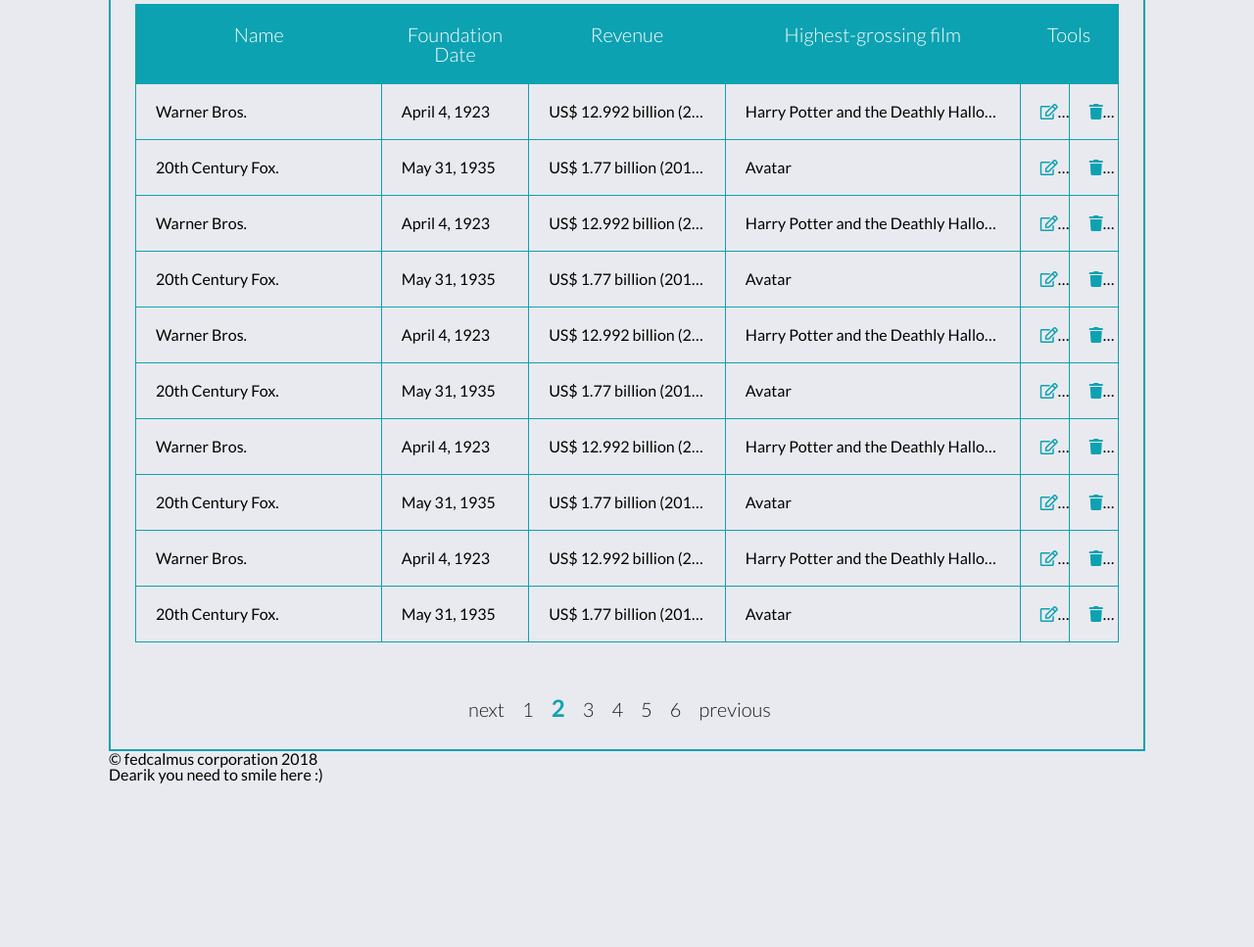
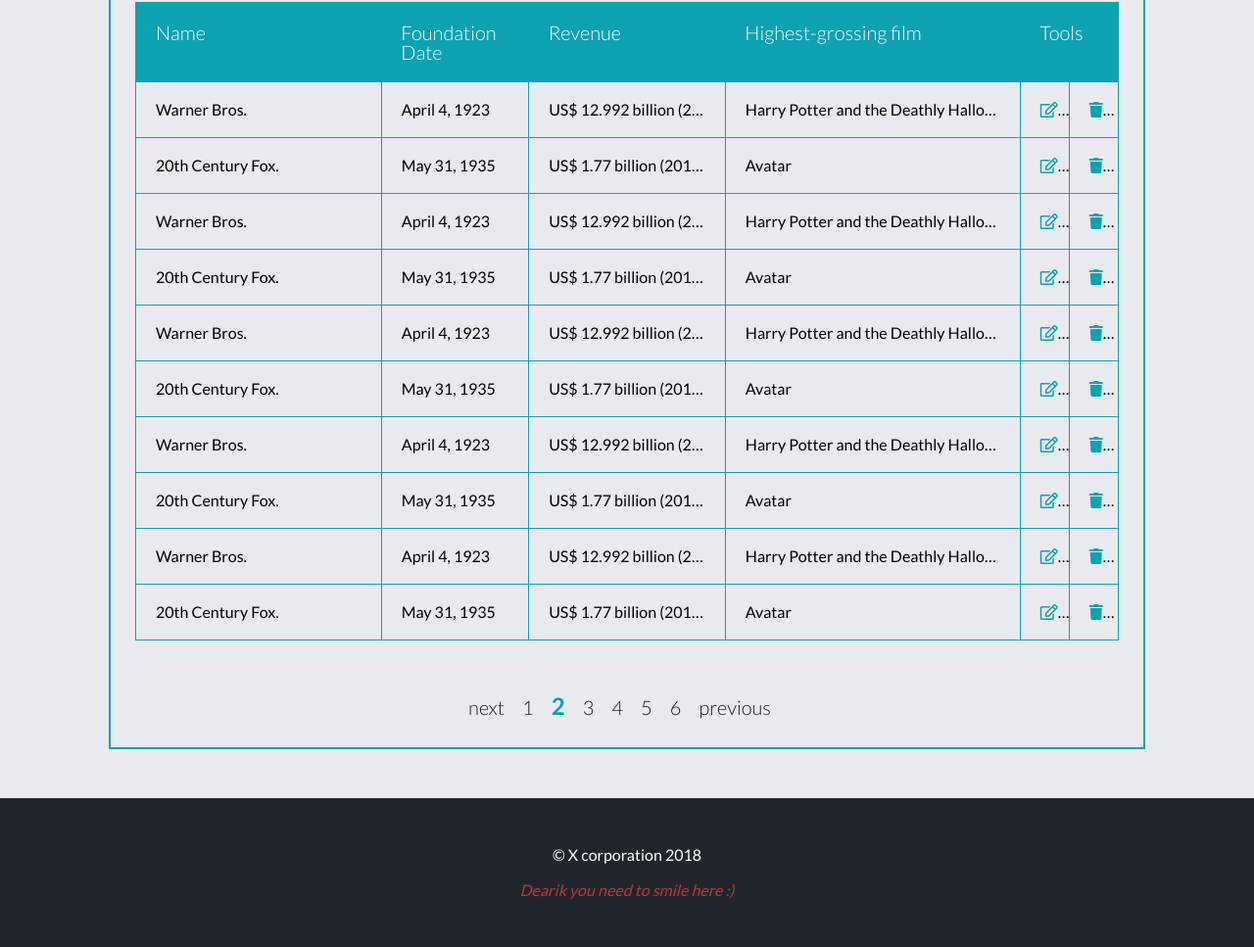
Before and after one commit to fedcalmus/Admin, a plain HTML site: page index.html in a window 1280 px wide. Shown: the part 412-1379 px from the top of the page at 98% size. Before the commit the page ends 1212 px from the top, so only its background shows below. Drawn offline with Linux system fonts and the light colour scheme.

Commit message:
footer styles

```diff
--- a/index.html
+++ b/index.html
@@ -159,11 +159,12 @@
             <a href="#">previous</a>
         </div>
     </fieldset>
-
-    <footer>
-        <p> &#169; fedcalmus corporation 2018</p>
-        <p>Dearik you need to smile here :)</p>
-    </footer>
 </div>
+<footer>
+    <div class="container">
+    <p> &#169; X corporation 2018</p>
+    <p class="positiveText">Dearik you need to smile here :)</p>
+    </div>
+</footer>
 </body>
 </html>
--- a/style/main.css
+++ b/style/main.css
@@ -74,8 +74,9 @@
     background-color: #0da2b1;
 }
 
-.logoSection{
+.logoSection, footer{
     background-color: #21262c;
+    color: #ffffff;
 }
 
 .logoSection a:hover{
@@ -177,6 +178,7 @@
 /*fieldset and legend styles start from here*/
 .tablefieldset{
     border: 2px solid #0da2b1;
+    margin-bottom: 50px;
 
 }
 
@@ -198,7 +200,7 @@
 }
 
 .addButton{
-    padding: 20px 10px;
+    padding: 19px 9px;
     background: #0da2b1;
     border: none;
     color: #ffffff;
@@ -235,6 +237,7 @@
     border: 1px solid #0da2b1;
     width: 100%;
     table-layout: fixed;
+    text-align: left;
 }
 
 .tableContent th,td{
@@ -275,8 +278,12 @@
 .fa-edit:before, .fa-trash:before   {
 
     color: #0da2b1;
+    cursor: pointer;
 }
 
+.fa-edit:hover, .fa-trash:hover{
+    opacity:0.6;
+}
 
 /*Table styles end here*/
 
@@ -304,3 +311,14 @@
 }
 
 /*Pagination styles end here*/
+
+footer{
+    padding: 50px 0;
+    text-align: center;
+}
+
+footer .positiveText{
+    color:#ba3939;
+    font-style: italic;
+    padding-top: 20px;
+}
```
